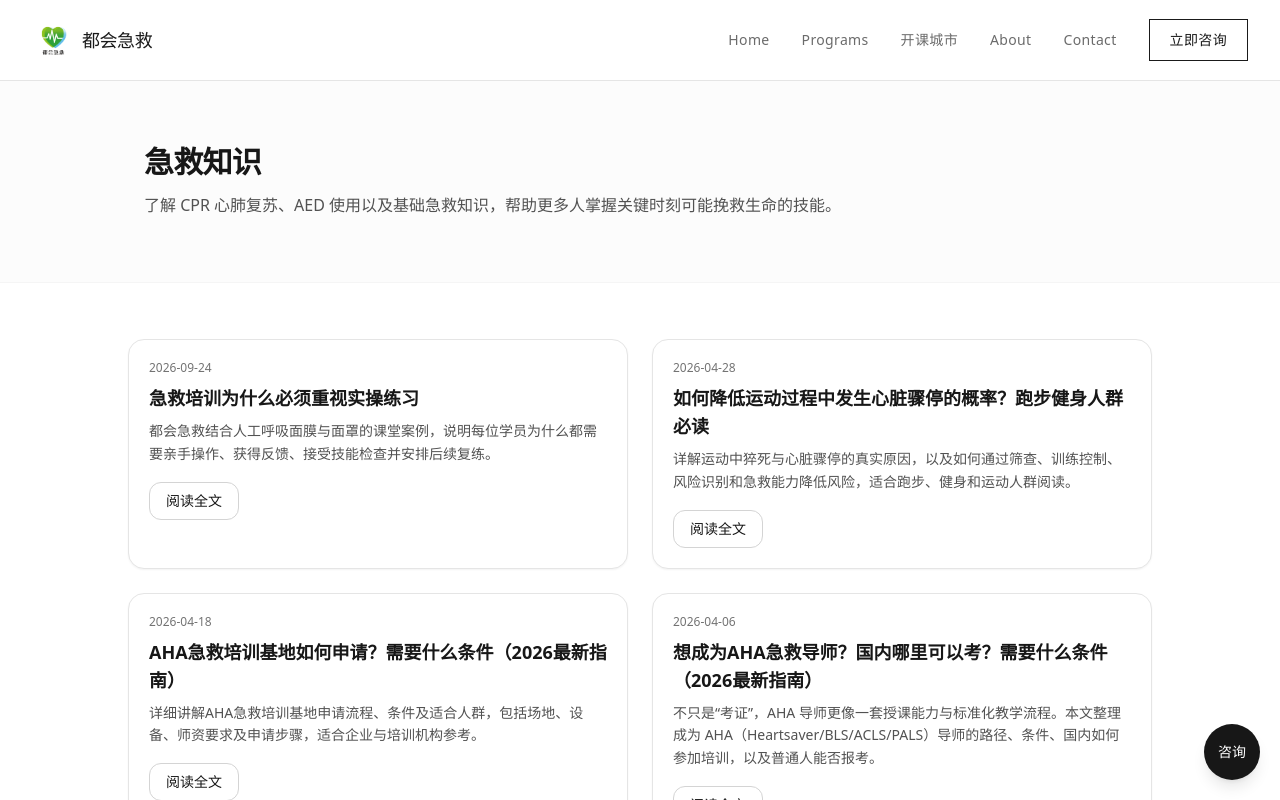
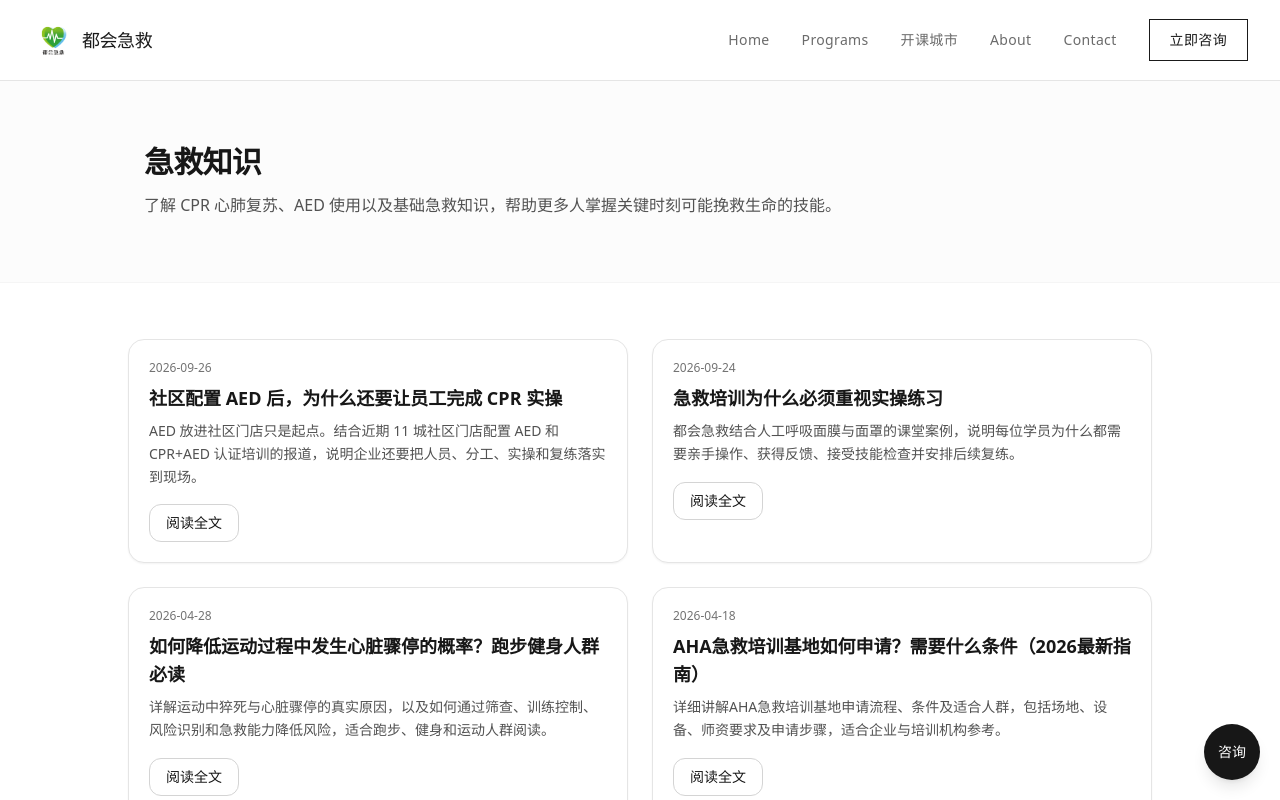
Before and after one commit to chesshhw/yidaolife, a Next.js app: page /blog in a window 1280 px wide. Shown: the top 800 px of the page. Built offline with nearby package versions, Linux system fonts and the light colour scheme.

Commit message:
Publish weekly AED and CPR training article

```diff
--- a/src/data/blog.ts
+++ b/src/data/blog.ts
@@ -51,6 +51,66 @@ export type BlogPost = {
 
 export const BLOG_POSTS: BlogPost[] = [
   {
+    slug: "community-aed-needs-cpr-hands-on-training",
+    title: "社区配置 AED 后，为什么还要让员工完成 CPR 实操",
+    seoTitle: "社区配置AED后为什么还要培训CPR｜企业急救培训检查清单｜都会急救",
+    excerpt: "AED 放进社区门店只是起点。结合近期 11 城社区门店配置 AED 和 CPR+AED 认证培训的报道，说明企业还要把人员、分工、实操和复练落实到现场。",
+    description: "社区或企业配置 AED 后，为什么还要让员工完成 CPR+AED 实操培训？都会急救结合近期 11 城社区门店 AED 配置与认证培训案例，整理设备、人员、分工、考核和复练的检查清单。",
+    publishedAt: "2026-09-26",
+    updatedAt: "2026-09-26",
+    author: "黄老师",
+    brand: "都会急救",
+    organization: "天津一道技术服务有限公司",
+    topics: ["AED培训", "CPR实操", "社区急救", "企业急救培训"],
+    ogImage: { src: "/images/g3.jpg?v=eb9351e83ceb", alt: "企业员工在培训现场练习 CPR 和 AED 协同操作", width: 4096, height: 3072 },
+    relatedSlugs: ["why-first-aid-hands-on-practice-matters", "why-companies-need-first-aid-training", "why-aed-still-need-training"],
+    lead: [
+      "AED 到位，代表社区多了一件关键设备；但设备能不能在紧急时刻发挥作用，还取决于现场有没有知道先做什么、谁来呼救、谁来取 AED、谁能持续按压的人。",
+      "近期报道显示，11 座城市的社区门店完成首批 AED 装机，并有 1000 位经纪人接受 CPR+AED 专业认证培训。这件事值得企业借鉴：设备配置和人员训练要一起规划。",
+    ],
+    faqItems: [
+      { q: "社区安装了 AED，员工还需要参加 CPR 培训吗", a: "需要。AED 会分析心律并给出语音提示，但现场仍需要有人识别情况、呼叫急救、开始胸外按压、贴好电极片并按提示协同操作。设备配置不能代替人员训练。" },
+      { q: "企业急救培训是不是让少数员工会用 AED 就够了", a: "通常不够。第一目击者可能来自前台、物业、保安、门店或普通员工，培训应让岗位上可能最先发现情况的人获得实际操作机会，并明确替补人员和轮班安排。" },
+      { q: "企业配置 AED 后应该检查哪些培训内容", a: "应检查是否有人能完成呼救分工、胸外按压、AED 开机和贴片操作，是否做过完整情境演练，是否有技能考核和纠错机会，以及设备位置、取用路径和日常巡检责任是否明确。" },
+      { q: "学过一次 CPR 和 AED 后还需要复练吗", a: "需要。急救技能会因缺少使用而生疏，企业可以结合岗位变化、设备巡检和年度安全计划安排复练，并用反馈设备或导师观察检查关键动作。" },
+    ],
+    sections: [
+      {
+        heading: "AED 配置和 CPR 培训要同时规划",
+        paragraphs: [
+          "AED 的价值不只在于把设备放到墙上。发生疑似心脏骤停时，现场人员要尽快识别、呼叫 120、安排取 AED，同时开始胸外按压。设备到场后，还要有人打开设备、按语音提示贴好电极片，并在分析和电击时保持现场安全。",
+          "如果只有设备，没有经过练习的人员，现场容易出现等待、围观、找不到设备或不敢操作等情况。培训的目标，是让员工把设备位置、呼救分工和基本动作连起来。",
+        ],
+        links: [{ label: "新华网：11城链家门店安装首批AED，1000位经纪人接受急救培训认证", href: "https://www.xinhuanet.com/house/20260916/114e44c0552742639ae8f5ceab38c396/c.html" }],
+      },
+      {
+        heading: "企业现场需要一套可执行的分工",
+        paragraphs: [
+          "企业可以先画出从发现倒地到 AED 到场的路线：谁拨打 120，谁取设备，谁疏散围观人员，谁开始按压，谁在救护人员到达后交接信息。分工越具体，现场越不依赖某一位“最懂急救的人”。",
+          "门店、办公楼、园区、学校和健身房的人员流动不同，设备放置点和培训对象也应随场景调整。前台、物业、保安、值班主管和一线员工，都可能成为第一目击者。",
+        ],
+        blocks: [{ type: "list", items: ["确认 AED 的位置、取用路径和开门权限。", "让可能最先发现情况的岗位亲手完成 CPR 和 AED 操作。", "安排替补人员，覆盖轮班、休假和人员流动。", "把呼救、按压、取 AED 和交接写进现场应急流程。"] }],
+      },
+      {
+        heading: "实操和考核决定培训是否落地",
+        paragraphs: [
+          "观看 AED 视频可以帮助员工熟悉设备外观，但不能确认他们能否在压力下完成贴片、听从提示和减少按压中断。培训应让每位参训者在模拟人上操作，并在导师观察或反馈设备提示下纠正动作。",
+          "近期多地急救培训都采用理论、分组实操和统一考核的组合。对企业来说，考核不是为了增加形式，而是为了发现设备位置、动作顺序和人员协作中的具体问题。",
+        ],
+        links: [{ label: "农业农村部：AED设施配置与实操能力提升培训", href: "https://dangwei.moa.gov.cn/qzhd/202609/t20260920_6487908.htm" }, { label: "新华网：教师急救培训包含分组实操与统一考核", href: "https://app.xinhuanet.com/news/article.html?articleId=202609236b577a2ec8bb479c88d28fb2d604be96" }],
+      },
+      {
+        heading: "企业可以用这份清单做一次复盘",
+        paragraphs: ["AED 配置完成后，建议企业定期复盘以下问题：设备是否能快速取用，员工是否知道具体位置，是否有人能持续按压，是否有人实际操作过 AED，培训记录是否覆盖轮班人员，发现错误后是否安排了再次练习。"],
+        blocks: [{ type: "list", items: ["设备：位置、标识、取用路径和巡检责任是否明确。", "人员：第一目击岗位是否覆盖，是否有替补和轮班安排。", "技能：每个人是否完成 CPR、AED 和情境协作练习。", "机制：是否有考核、纠错、复练和与 120 交接的流程。"] }],
+      },
+      {
+        heading: "常见问题",
+        paragraphs: [],
+      },
+    ],
+  },
+  {
     "slug": "why-first-aid-hands-on-practice-matters",
     "title": "急救培训为什么必须重视实操练习",
     "seoTitle": "急救培训为什么必须实操练习｜CPR与人工呼吸教学案例｜都会急救",
```
